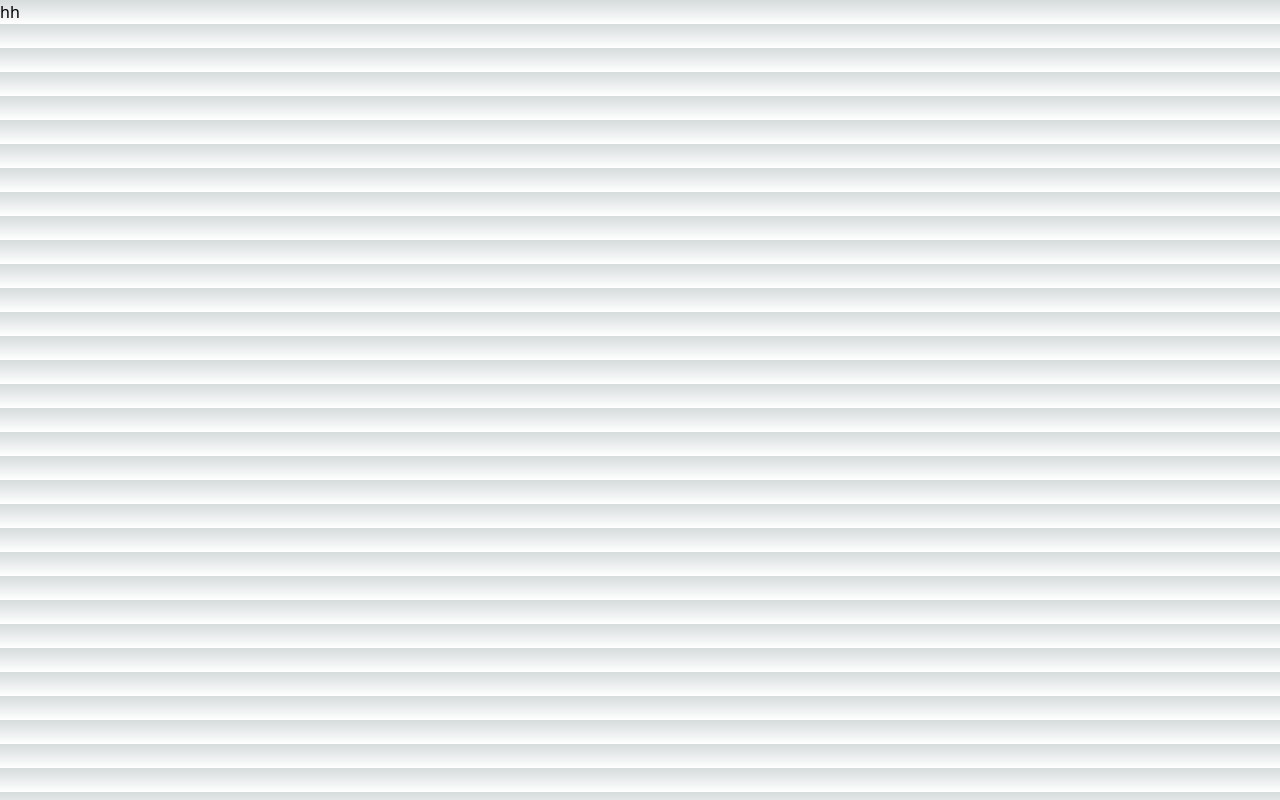
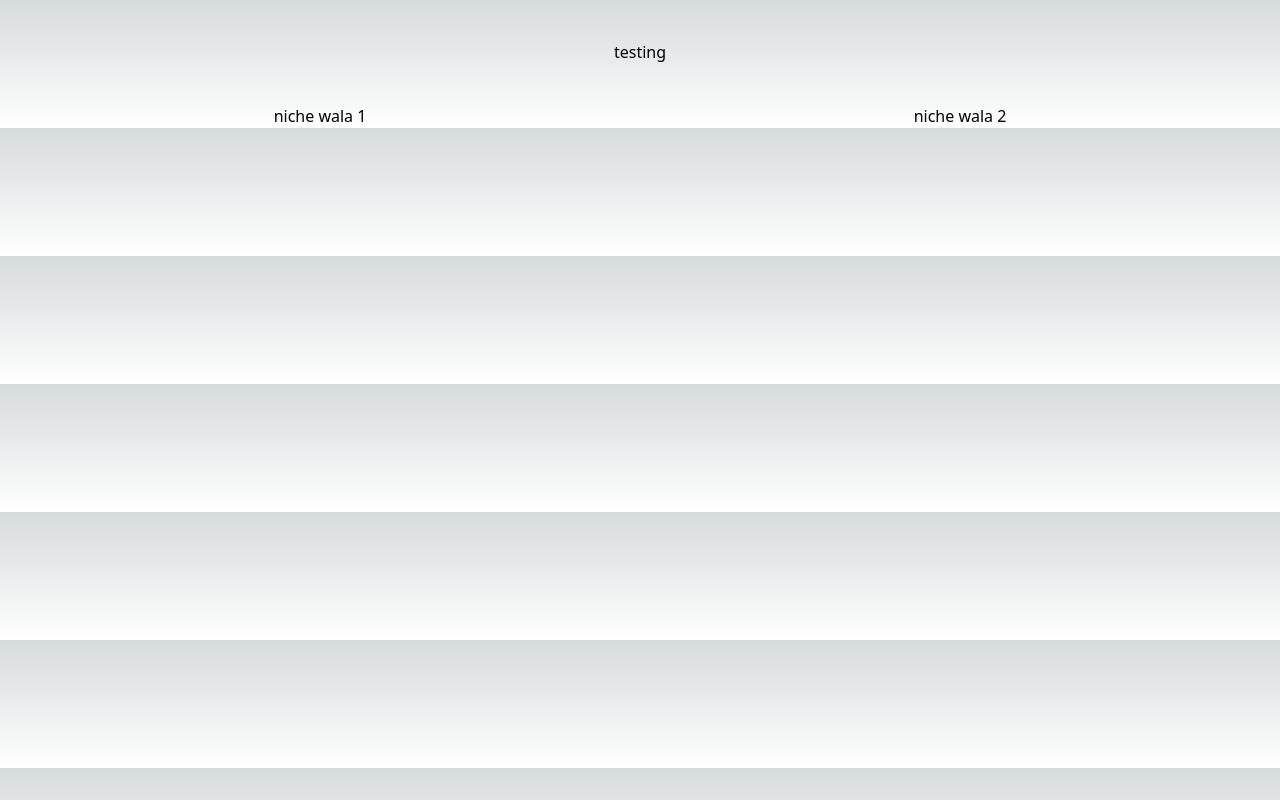
Before and after one commit to Bharat-suthar555/hostel_managment, a Next.js app in the folder frontend/: page /testing in a window 1280 px wide. Built offline with nearby package versions, Linux system fonts and the light colour scheme.

Commit message:
added UI

```diff
--- a/frontend/src/pages/testing.tsx
+++ b/frontend/src/pages/testing.tsx
@@ -1,7 +1,15 @@
 import React from 'react';
 
 const testing = () => {
-  return <div>hh </div>;
+  return (
+    <div className='mt-10 '>
+      <div className='flex justify-center'>testing</div>
+      <div className='flex justify-around mt-10'>
+        <div>niche wala 1</div>
+        <div>niche wala 2 </div>
+      </div>
+    </div>
+  );
 };
 
 export default testing;
```
